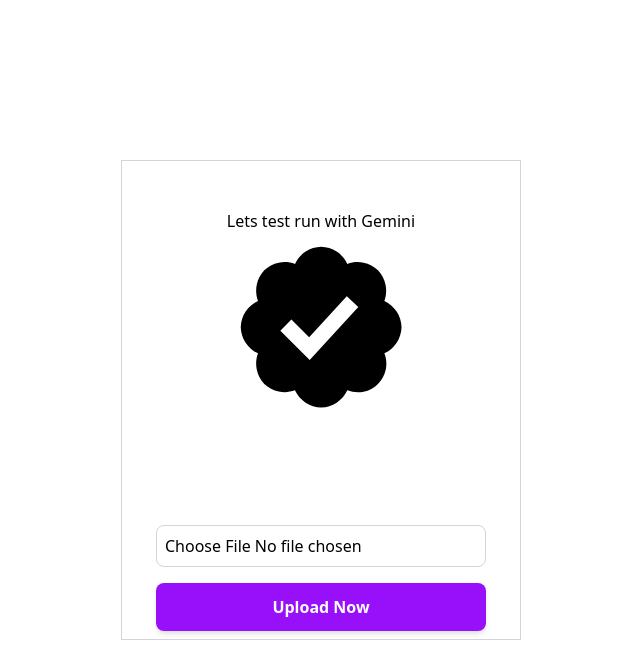
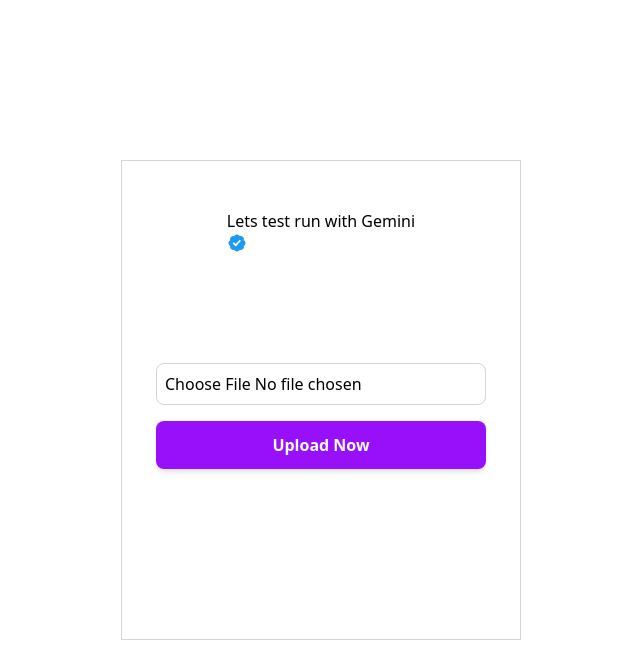
Before and after one commit to victusen/lbase, a plain HTML site: page frontend-code/index.html in a window 1280 px wide. Shown: the whole page, without its empty margins (319-959 px from the left). Drawn offline with nearby package versions, Linux system fonts and the light colour scheme.

Commit message:
Update verified account icon in index.html

```diff
--- a/frontend-code/index.html
+++ b/frontend-code/index.html
@@ -11,8 +11,8 @@
     <div class="h-[60%] w-[400px] box-border py-12 border border-gray-300  flex flex-col items-center text-black bg-white">
         <div class="heading-text ">
             <h2 class="text-black">Lets test run with Gemini</h2>
-            <span class="css-1jxf684 r-bcqeeo r-1ttztb7 r-qvutc0 r-poiln3 r-1awozwy r-xoduu5">
-                <svg viewBox="0 0 22 22" aria-label="Verified account" role="img" class="r-4qtqp9 r-yyyyoo r-1xvli5t r-bnwqim r-lrvibr r-m6rgpd r-1cvl2hr r-f9ja8p r-og9te1 r-3t4u6i" data-testid="icon-verified">
+            <span class="inline-flex items-center text-[#1d9bf0]">
+                <svg viewBox="0 0 22 22" aria-label="Verified account" role="img" class="w-5 h-5" fill="currentColor" data-testid="icon-verified">
                     <g>
                         <path d="M20.396 11c-.018-.646-.215-1.275-.57-1.816-.354-.54-.852-.972-1.438-1.246.223-.607.27-1.264.14-1.897-.131-.634-.437-1.218-.882-1.687-.47-.445-1.053-.75-1.687-.882-.633-.13-1.29-.083-1.897.14-.273-.587-.704-1.086-1.245-1.44S11.647 1.62 11 1.604c-.646.017-1.273.213-1.813.568s-.969.854-1.24 1.44c-.608-.223-1.267-.272-1.902-.14-.635.13-1.22.436-1.69.882-.445.47-.749 1.055-.878 1.688-.13.633-.08 1.29.144 1.896-.587.274-1.087.705-1.443 1.245-.356.54-.555 1.17-.574 1.817.02.647.218 1.276.574 1.817.356.54.856.972 1.443 1.245-.224.606-.274 1.263-.144 1.896.13.634.433 1.218.877 1.688.47.443 1.054.747 1.687.878.633.132 1.29.084 1.897-.136.274.586.705 1.084 1.246 1.439.54.354 1.17.551 1.816.569.647-.016 1.276-.213 1.817-.567s.972-.854 1.245-1.44c.604.239 1.266.296 1.903.164.636-.132 1.22-.447 1.68-.907.46-.46.776-1.044.908-1.681s.075-1.299-.165-1.903c.586-.274 1.084-.705 1.439-1.246.354-.54.551-1.17.569-1.816zM9.662 14.85l-3.429-3.428 1.293-1.302 2.072 2.072 4.4-4.794 1.347 1.246z"></path>
                     </g>
```
